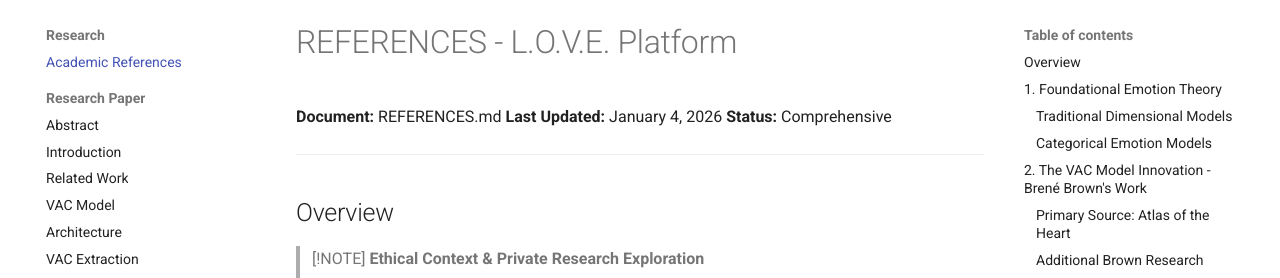
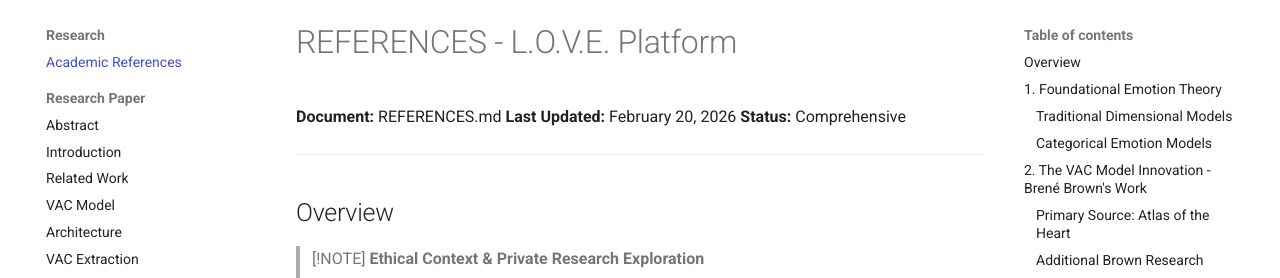
Before and after one commit to jrgochan/l_o_v_e, an MkDocs documentation site: the page built from docs/src/REFERENCES.md, in a window 1280 px wide and 900 px high. Shown: the part 124-402 px from the top of the window. Built offline with MkDocs 1.6.1 and Material for MkDocs 9.7.7, drawn with Linux system fonts in a browser that asks for light colours; comment, search, counter and statistics services are not loaded; the version menu is left out.

Commit message:
updated a date

```diff
--- a/docs/src/REFERENCES.md
+++ b/docs/src/REFERENCES.md
@@ -1,7 +1,7 @@
 # REFERENCES - L.O.V.E. Platform
 
 **Document:** REFERENCES.md
-**Last Updated:** January 4, 2026
+**Last Updated:** February 20, 2026
 **Status:** Comprehensive
 
 ---
```
Also changed, not shown: 1 other file.
